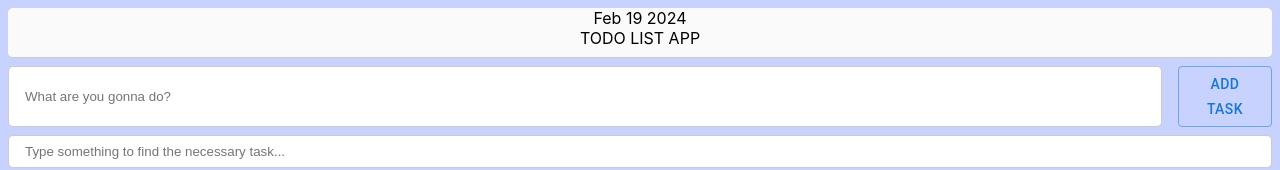
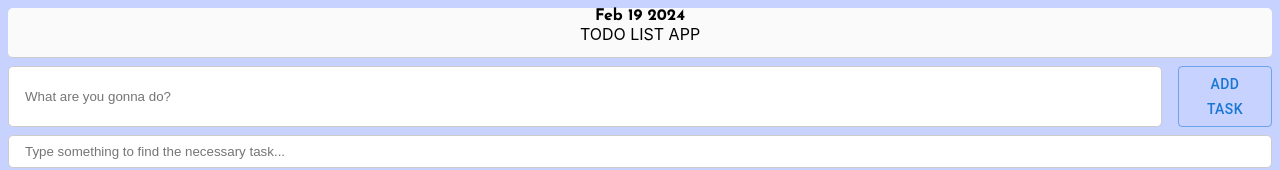
Before and after one commit to OlegAleksashov/ToDoList, a React (Create React App) app: page / in a window 1280 px wide. Shown: the top 170 px of the page. Built offline with nearby package versions, Linux system fonts and the light colour scheme.

Commit message:
changed font in Header

```diff
--- a/public/index.html
+++ b/public/index.html
@@ -8,6 +8,14 @@
     <meta
       name="description"
       content="Web site created using create-react-app"
+    />
+    <link rel="preconnect" href="https://fonts.googleapis.com" />
+    <link rel="preconnect" href="https://fonts.gstatic.com" crossorigin />
+    <link
+      href="https://fonts.googleapis.com/css2?family=
+Josefin+Sans:ital,wght@0,100..700;1,100..700&family=
+Montserrat:wght@300;600&display=swap"
+      rel="stylesheet"
     />
 
     <title>To Do</title>
--- a/src/redux/componets/Header/Header.css
+++ b/src/redux/componets/Header/Header.css
@@ -9,5 +9,9 @@ header {
   border-radius: 5px;
 }
 
-#date {
+.date {
+  font-family: "Josefin Sans", sans-serif;
+  font-optical-sizing: auto;
+  font-weight: 700;
+  font-style: normal;
 }
--- a/src/redux/componets/Header/Header.jsx
+++ b/src/redux/componets/Header/Header.jsx
@@ -7,7 +7,7 @@ const Header = () => {
 
   return (
     <header>
-      <div className="data">{date}</div>
+      <div className="date">{date}</div>
       <span>TODO LIST APP</span>
     </header>
   );
```
Also changed, not shown: src/redux/componets/TaskList/TaskList.jsx (+0 -7 lines).
